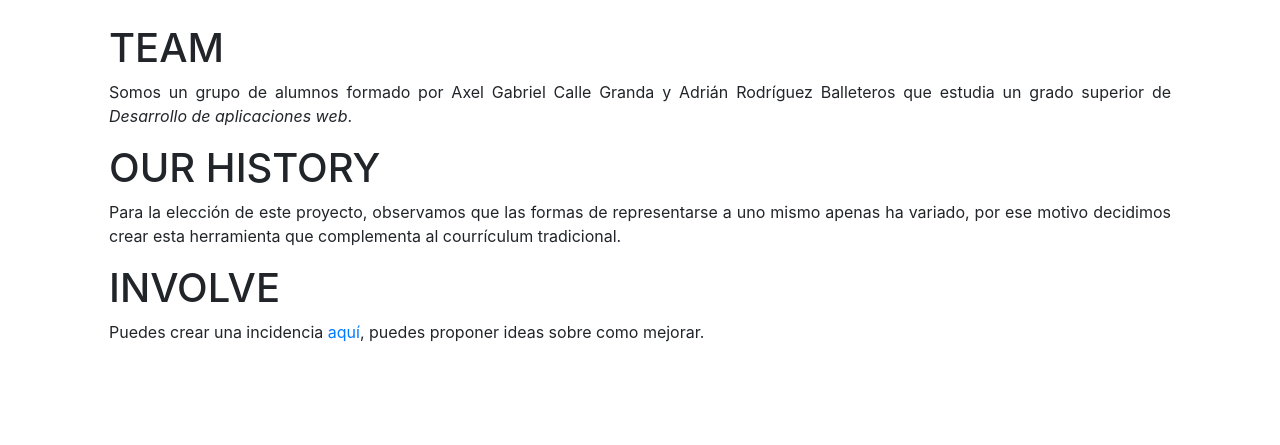
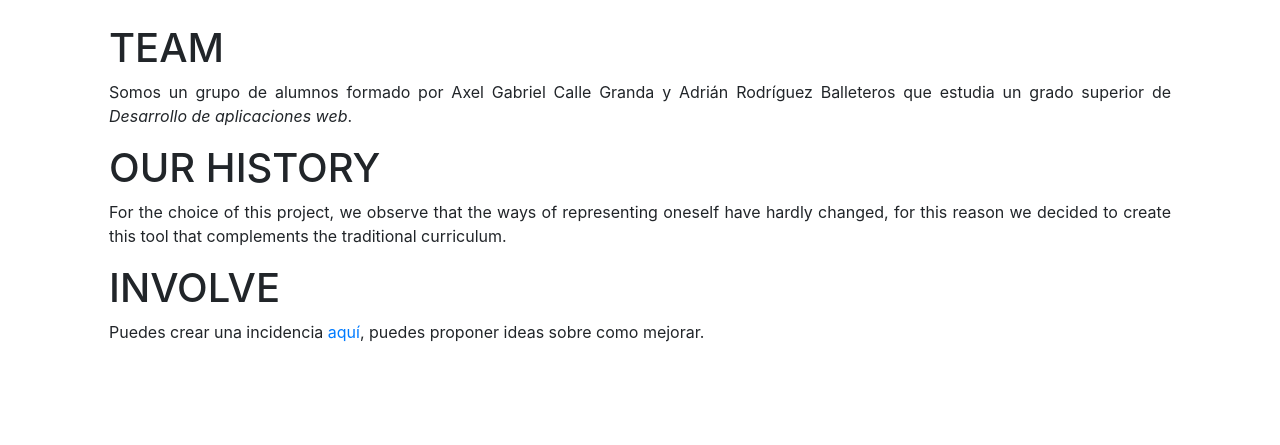
Before and after one commit to 97carmine/CV-AR, a PHP site: page /about.php in a window 1280 px wide. Shown: the part 56-501 px from the top of the page. Run offline with PHP 8.4, Linux system fonts and the light colour scheme.

Commit message:
Nueva cadena

```diff
--- a/src/about.php
+++ b/src/about.php
@@ -49,8 +49,7 @@
             <p>Somos un grupo de alumnos formado por Axel Gabriel Calle Granda y Adrián Rodríguez Balleteros que estudia
                 un grado superior de <span class="font-italic">Desarrollo de aplicaciones web</span>.</p>
             <h1><?=_("OUR HISTORY")?></h1>
-            <p>Para la elección de este proyecto, observamos que las formas de representarse a uno mismo apenas ha
-                variado, por ese motivo decidimos crear esta herramienta que complementa al courrículum tradicional.</p>
+            <p><?=_("For the choice of this project, we observe that the ways of representing oneself have hardly changed, for this reason we decided to create this tool that complements the traditional curriculum.")?></p>
             <h1><?=_("INVOLVE")?></h1>
             <p>Puedes crear una incidencia <a href="https://github.com/97carmine/CV-AR/issues/new"
                     target="_blank">aquí</a>, puedes proponer ideas sobre como mejorar.</p>
```
